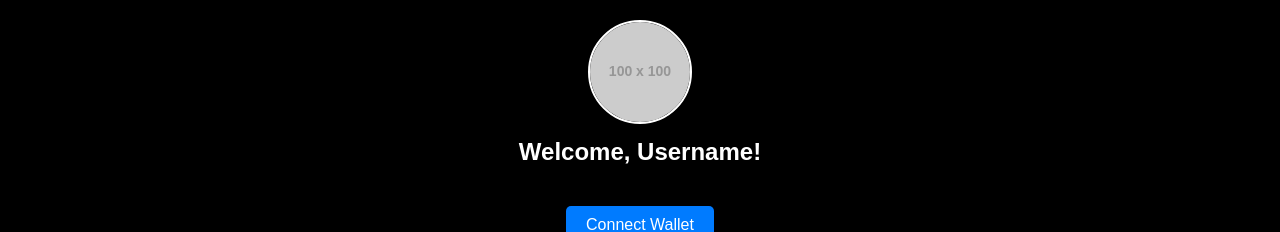
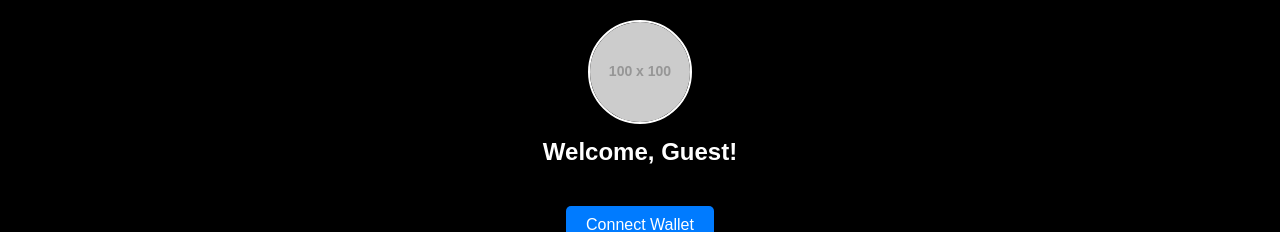
Before and after one commit to biniam55/Fanos_Telegram_Mini_App, a React (Vite) app: page / in a window 1280 px wide. Shown: the top 232 px of the page. Built offline with nearby package versions, Linux system fonts and the light colour scheme.

Commit message:
some changes

```diff
--- a/src/App.jsx
+++ b/src/App.jsx
@@ -1,4 +1,4 @@
-import React, { useState } from 'react';
+import React, { useState, useEffect } from 'react';
 import { BrowserRouter as Router, Route, Routes, Link } from 'react-router-dom';
 import { motion } from 'framer-motion';
 import './App.css';
@@ -8,7 +8,7 @@ import UserProfile from './UserProfile';
 
 const App = () => {
   const [connected, setConnected] = useState(false);
-  const username = "Username";
+  const [username, setUsername] = useState("Guest"); // Default username
 
   const offers = [
     { title: 'Premium Offer 1', price: '10 TON', currency: 'TON' },
@@ -23,6 +23,7 @@ const App = () => {
     transition: { duration: 0.5 },
   };
 
+  // Function to handle wallet connection
   const handleWalletConnect = () => {
     setConnected(true);
     console.log("Wallet connected");
@@ -32,6 +33,7 @@ const App = () => {
   const [startY, setStartY] = useState(0);
   const [scrollTop, setScrollTop] = useState(0);
 
+  // Mouse drag handlers for custom scrolling
   const handleMouseDown = (e) => {
     setIsDragging(true);
     setStartY(e.pageY - e.currentTarget.offsetTop);
@@ -53,6 +55,15 @@ const App = () => {
     const walk = (y - startY) * 2;
     e.currentTarget.scrollTop = scrollTop - walk;
   };
+
+  // Fetch Telegram username when the app loads
+  useEffect(() => {
+    if (window.Telegram && window.Telegram.WebApp) {
+      const tg = window.Telegram.WebApp;
+      const telegramUsername = tg.initDataUnsafe?.user?.username || "Guest";
+      setUsername(telegramUsername);
+    }
+  }, []);
 
   return (
     <Router>
```
